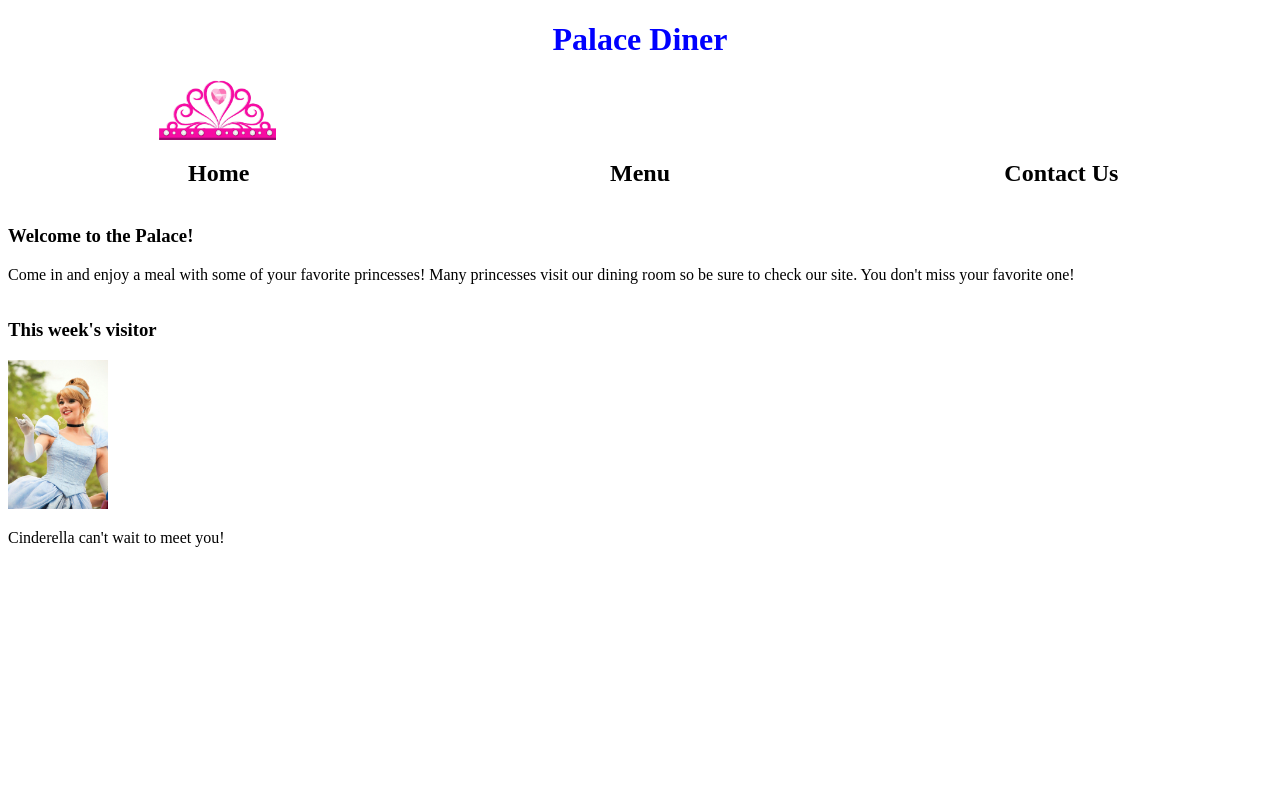
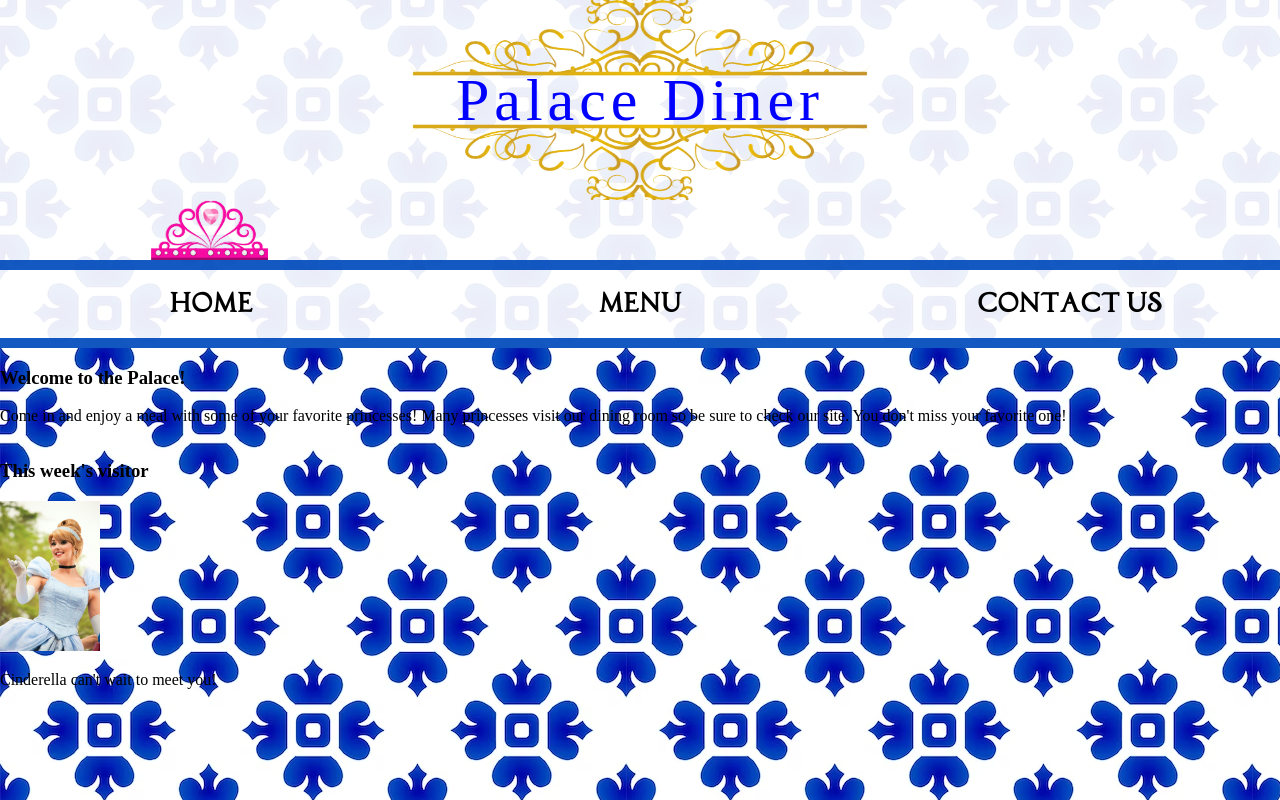
Before and after one commit to garnerk10/restaurant_page, a website built with webpack: page dist/index.html in a window 1280 px wide. Built offline with nearby package versions, Linux system fonts and the light colour scheme; a web font is replaced by a local one.

Commit message:
title and navbar styling

```diff
--- a/src/index.js
+++ b/src/index.js
@@ -24,6 +24,8 @@ const createNavBar = (() => {
     navDiv.setAttribute("id", "navDiv");
 
     const homeHolder = document.createElement('div');
+    homeHolder.setAttribute('class', 'btnHolder');
+    homeHolder.setAttribute('id', 'homeHolder');
     const homeCrown = document.createElement('div');
     homeCrown.setAttribute('class', 'crownSpace');
     homeCrown.setAttribute('id', 'homeCrown');
@@ -35,6 +37,8 @@ const createNavBar = (() => {
     navDiv.appendChild(homeHolder);
 
     const menuHolder = document.createElement('div');
+    menuHolder.setAttribute('class', 'btnHolder');
+    menuHolder.setAttribute('id', 'menuHolder');
     const menuCrown = document.createElement('div');
     menuCrown.setAttribute('class', 'crownSpace');
     menuCrown.setAttribute('id', 'menuCrown');
@@ -46,6 +50,8 @@ const createNavBar = (() => {
     navDiv.appendChild(menuHolder);
 
     const contactHolder = document.createElement('div');
+    contactHolder.setAttribute('class', 'btnHolder');
+    contactHolder.setAttribute('id', 'contactHolder');
     const contactCrown = document.createElement('div');
     contactCrown.setAttribute('class', 'crownSpace');
     contactCrown.setAttribute('id', 'contactCrown');
--- a/src/style.css
+++ b/src/style.css
@@ -1,6 +1,37 @@
+@font-face {
+    font-family: "Magnificent";
+    src: url(./MagnificChaosPersonalUseRegular-x3J88.ttf);
+}
+
+@font-face {
+    font-family: "Princess";
+    src: url(./PrincessAndTheFrog-XdMd.ttf);
+}
+
+body {
+    background-image: url(./wallpaper.jpg);
+    margin: 0;
+    min-width: 575px;
+}
+
 #title {
+    background-color: rgb(256 256 256 / 92%);
     color: blue;
     text-align: center;
+    margin: 0;
+    padding: 40px 0;
+    font-family: "Magnificent";
+    font-size: 60px;
+    letter-spacing: 5px;
+    font-weight: 300;
+    background-image: url("./frame1.png");
+    background-size: 500px 400px;
+    background-repeat: no-repeat;
+    background-position: center;
+    height: 120px;
+    align-items: center;
+    display: flex;
+    justify-content: center;
 }
 
 /*Navigation bar and crown tabs*/
@@ -8,10 +39,35 @@
     display: flex;
     justify-content: space-around;
     text-align: center;
+    background-color: rgb(256 256 256 / 92%);
+    border-bottom: 10px solid rgb(0 74 188 / 92%);
+    margin: 0;
+}
+
+
+
+.btnHolder {
+    width: 33%;
+    display: flex;
+    flex-direction: column;
+    justify-content: center;
+    align-items: center;
 }
 
 #contactBtn, #homeBtn, #menuBtn {
-    width: 120px;
+    width: 100%;
+    margin: 0;
+    padding: 20px 0;
+    border-top: 10px solid rgb(0 74 188 / 92%);
+    font-family: "Princess";
+}
+
+#contactHolder, #homeHolder {
+    width: 33%;
+}
+
+#menuHolder {
+    width: 34%;
 }
 
 .crownSpace {
```
Also changed, not shown: src/PrincessAndTheFrog-XdMd.ttf (added), src/frame1.png (added), src/wallpaper.jpg (added), 1 other file.
